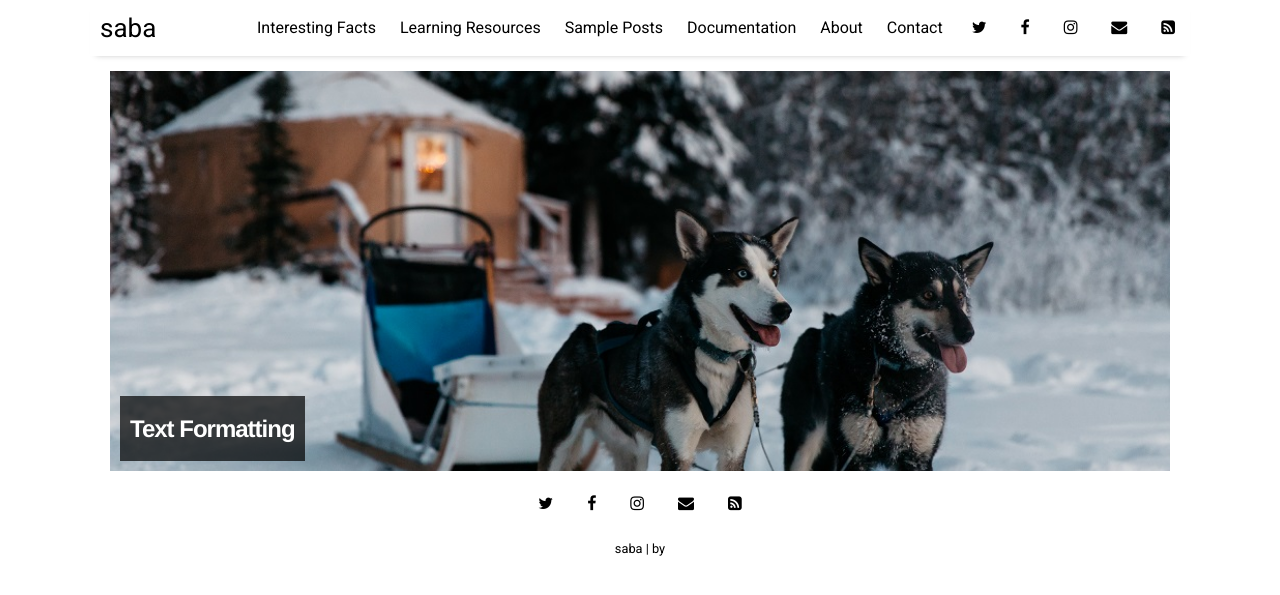
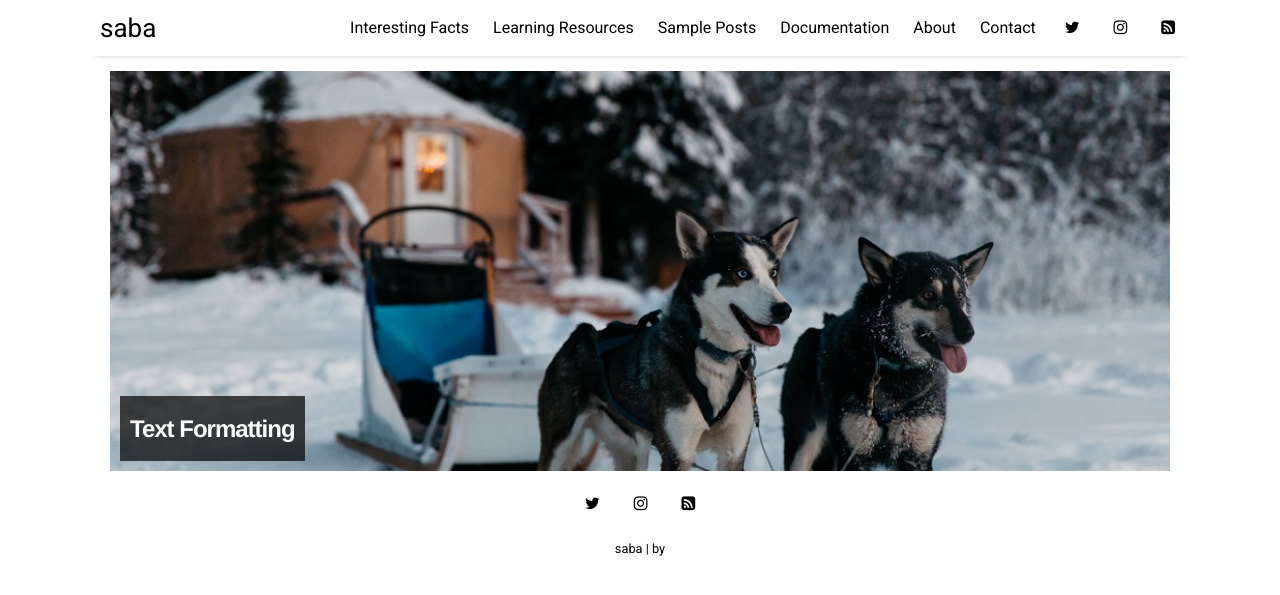
Before and after one commit to sabarishtm/saba, a Jekyll site: the page built from pages/sample-posts.md, in a window 1280 px wide. Shown: the top 595 px of the page. Built offline with Jekyll 4.4.1, drawn with Linux system fonts in a browser that asks for light colours; nearby versions of some CDN libraries.

Commit message:
Update settings.yml

```diff
--- a/_data/settings.yml
+++ b/_data/settings.yml
@@ -4,7 +4,7 @@
   disqus_shortname: 'millennial-3'
 
 # If you are not using Google Analytics, please change 'google-ID' to an empty string
-google-ID: 'UA-112060364-2'
+google-ID: ''
 
 menu:
 - {name: 'Interesting Facts',  url: 'facts'}
@@ -16,10 +16,10 @@
 
 # Available social icons are powered by Font Awesome, so you can use any icon that they offer
 social:
-- {icon: 'twitter', link:    'https://twitter.com/paululele'}
-- {icon: 'facebook', link:   'https://www.facebook.com/paululele'}
-- {icon: 'instagram', link:  'https://instagram.com/paululele'}
-- {icon: 'envelope', link:   'mailto:hello@paulle.ca'}
+- {icon: 'twitter', link:    'https://twitter.com/sabarishtm'}
+#- {icon: 'facebook', link:   'https://www.facebook.com/paululele'}
+- {icon: 'instagram', link:  'https://instagram.com/sabarishtm'}
+#- {icon: 'envelope', link:   'mailto:hello@paulle.ca'}
 - {icon: 'rss-square', link: 'feed.xml'}
 # - {icon: 'rss-square', link: 'rss-feed.xml'}
 
```
